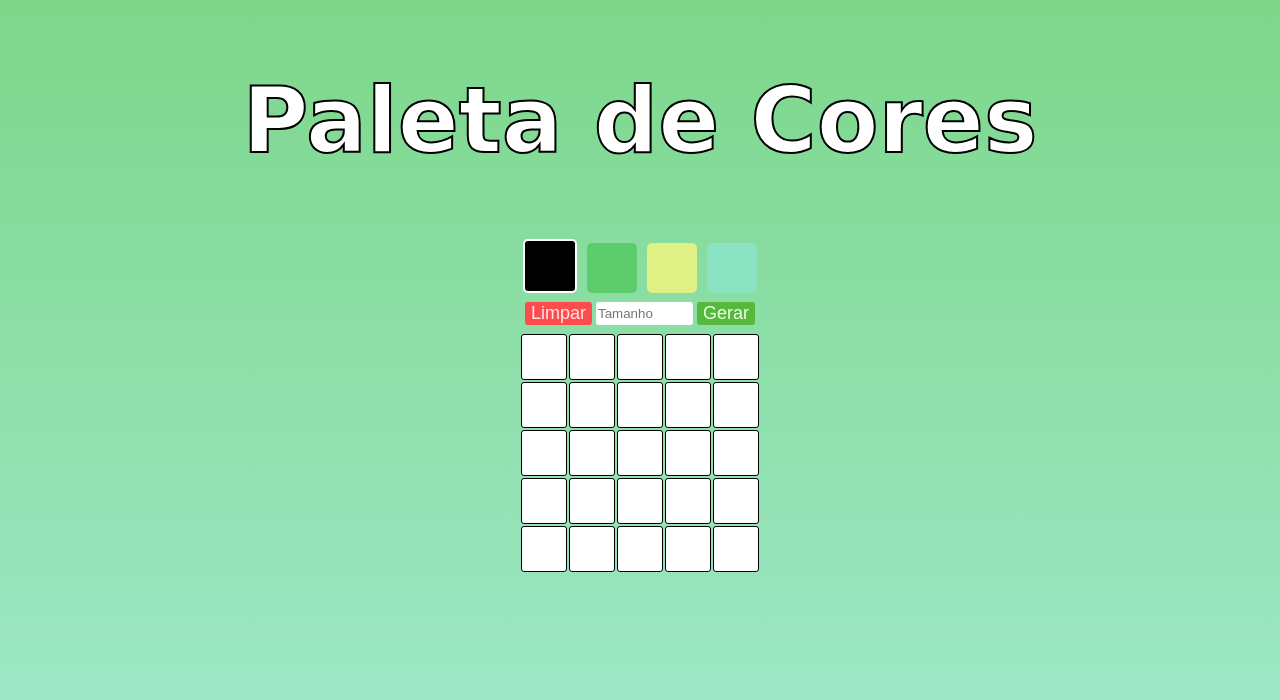
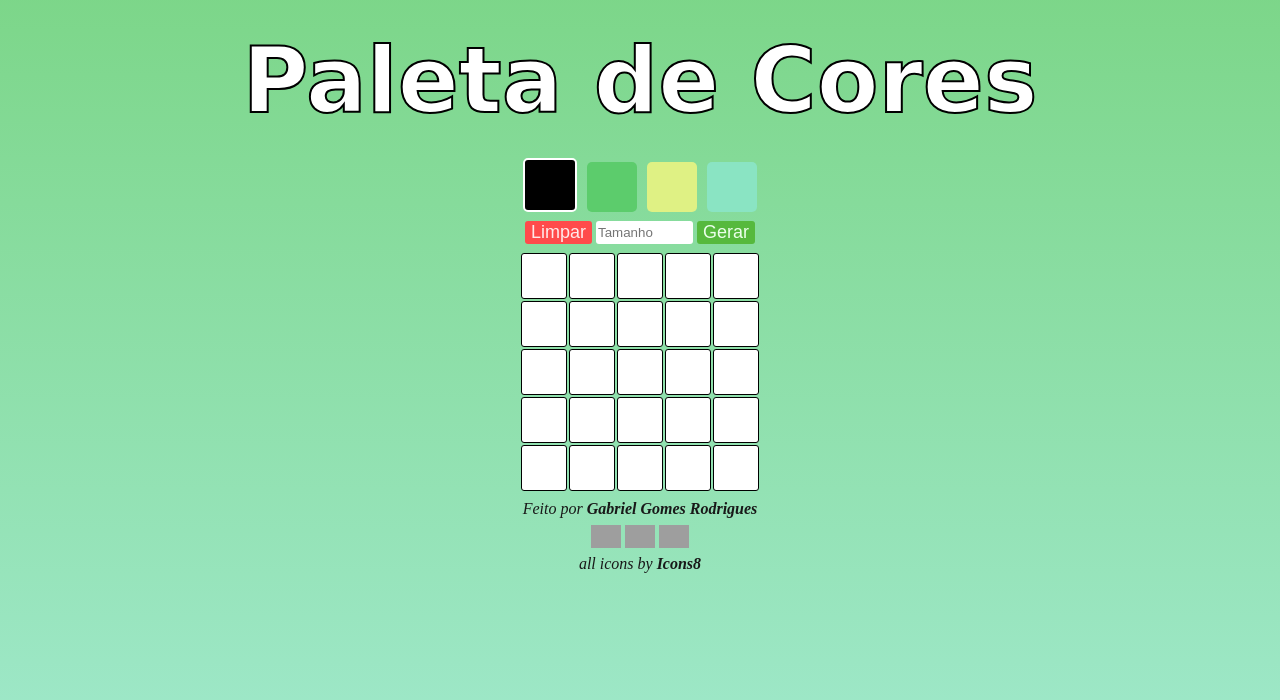
Before and after one commit to gabrielgr99/Pixels-Art-Project, a plain HTML site: page index.html in a window 1280 px wide. Drawn offline with Linux system fonts and the light colour scheme; grey boxes are pictures that could not be loaded; a web font is replaced by a local one.

Commit message:
Adiciona footer e altera estila barra de rolagem

```diff
--- a/index.html
+++ b/index.html
@@ -22,6 +22,24 @@
     <button id="generate-board">Gerar</button>
   </section>
   <table id="pixel-board"></table>
+  <footer id="footer-content">
+    <p>Feito por <strong>Gabriel Gomes Rodrigues</strong></p>
+    <section>
+      <a href="https://br.linkedin.com/in/gabrielgr" target="_blanked">
+        <img width="30px" alt="Logo linkedin" src="https://img.icons8.com/color/48/undefined/linkedin.png" />
+      </a>
+      <a href="https://github.com/gabrielgr99/" target="_blanked">
+        <img width="30px" alt="Logo github" src="https://img.icons8.com/ios/50/FFFFFF/github--v1.png" />
+      </a>
+      <a target="_blanked" href="https://icons8.com/icon/Xwqu8cUREfko/paint-palette-with-brush">
+        <img width="30px" alt="Ícone G" src="https://img.icons8.com/color/48/000000/paint-palette-with-brush.png" />
+      </a>
+    </section>
+    <p id="icon-reference">
+      all icons by
+      <a target="_blanked" href={ icons }>Icons8</a>
+    </p>
+  </footer>
   <script src="script.js"></script>
 </body>
 
--- a/style.css
+++ b/style.css
@@ -1,9 +1,21 @@
 body {
   background-attachment: fixed;
-  background-size: 100%;
   display: flex;
   flex-direction: column;
   align-items: center;
+}
+
+body::-webkit-scrollbar {
+  width: 7px;
+}
+
+body::-webkit-scrollbar-track {
+  background: rgb(201, 201, 201);
+}
+
+body::-webkit-scrollbar-thumb {
+  background: rgb(124, 124, 124);
+  border-radius: 5px;
 }
 
 #title {
@@ -11,6 +23,7 @@ body {
   font-size: 90px;
   -webkit-text-stroke: 2px #000;
   color: rgb(255, 255, 255);
+  margin: 20px 0;
 }
 
 #section-options {
@@ -66,3 +79,18 @@ body {
   padding: 2px;
   background-color: white;
 }
+
+footer {
+  position: static;
+  bottom: 0;
+  color: rgb(24, 24, 24);
+  text-align: center;
+  font-style: italic;
+  line-height: 0;
+}
+
+footer a {
+  text-decoration: none;
+  color: inherit;
+  font-weight: bold;
+}
```
